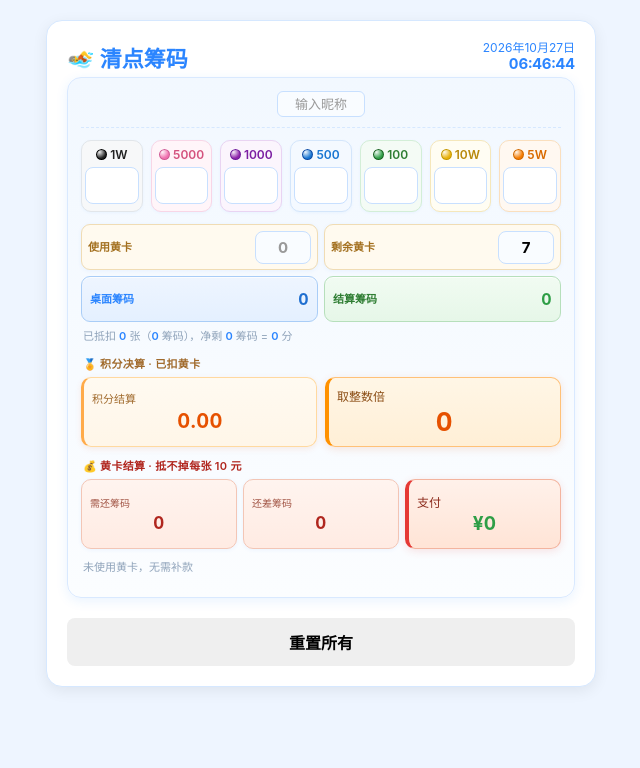
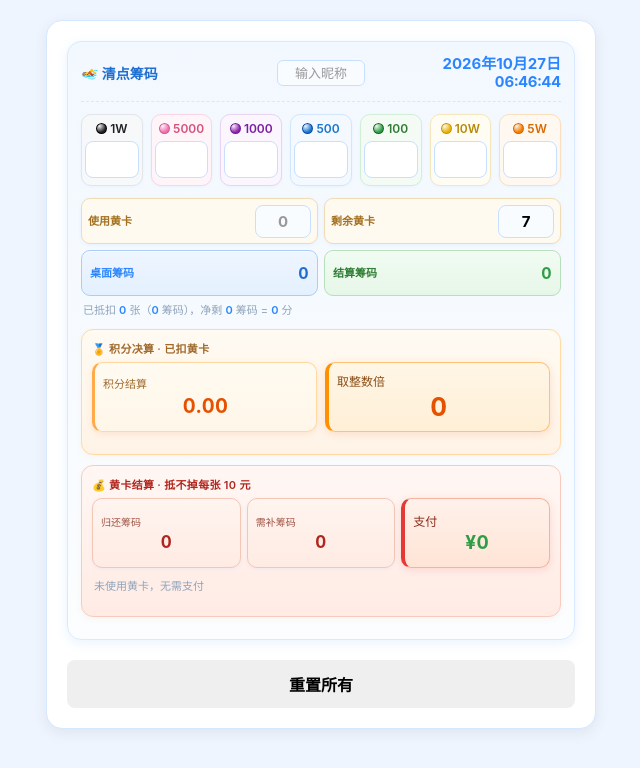
Before and after one commit to kuguahahaha/shuishang, a plain HTML site: page index.html in a window 1280 px wide. Shown: the whole page, without its empty margins (319-959 px from the left). Drawn offline with Linux system fonts and the light colour scheme.

Commit message:
ui: 头部三栏改版(标题|昵称|日期时间)、结算区加框、归还/需补筹码改名、黄卡张数限定0-7

```diff
--- a/index.html
+++ b/index.html
@@ -833,21 +833,74 @@
             background: linear-gradient(180deg, #fff4ef, #ffebe3);
             border-color: #f3c6b6;
         }
+
+        /* ===== 模块头部三栏：标题 | 昵称 | 日期时间 ===== */
+        .wc-head-side {
+            -webkit-box-flex: 1;
+            -ms-flex: 1 1 0;
+            flex: 1 1 0;
+            min-width: 0;
+            display: -webkit-box;
+            display: -ms-flexbox;
+            display: flex;
+            -webkit-box-align: center;
+            -ms-flex-align: center;
+            align-items: center;
+        }
+        .wc-head-right {
+            -webkit-box-pack: end;
+            -ms-flex-pack: end;
+            justify-content: flex-end;
+        }
+        .wc-head-title {
+            font-size: 14px;
+            font-weight: bold;
+            color: #1f6fd0;
+            white-space: nowrap;
+        }
+        /* 日期加粗，字号与时间一致 */
+        .clock-date {
+            font-size: 15px;
+            font-weight: bold;
+            color: #2b85ff;
+        }
+        /* ===== 区域大框 ===== */
+        .wc-block {
+            background: -webkit-linear-gradient(top, #fffaf2, #fff3e6);
+            background: linear-gradient(180deg, #fffaf2, #fff3e6);
+            border: 1px solid #ffd9a6;
+            border-radius: 12px;
+            padding: 10px 10px 12px;
+            margin-bottom: 10px;
+            -webkit-border-radius: 12px;
+            box-shadow: 0 2px 6px rgba(230, 140, 40, 0.07);
+        }
+        .wc-block-money {
+            background: -webkit-linear-gradient(top, #fff7f4, #ffebe4);
+            background: linear-gradient(180deg, #fff7f4, #ffebe4);
+            border-color: #f7ccc0;
+        }
+        .wc-block .wc-sub {
+            margin-left: 0;
+            margin-top: 0;
+        }
 </style>
 </head>
 <body>
 <div class="container">
-    <div class="page-head">
-        <h2>🏊 清点筹码</h2>
+<!-- ========== 新增模块：水上俱乐部 积分结算 ========== -->
+    <div class="wc-section">
+        <div class="wc-header">
+            <div class="wc-head-side">
+                <span class="wc-head-title">🏊 清点筹码</span>
+            </div>
+            <input type="text" id="wcNickname" class="wc-nick" placeholder="输入昵称" maxlength="12">
+            <div class="wc-head-side wc-head-right">
         <div class="clock">
             <div class="clock-date" id="clockDate">----年--月--日</div>
             <div class="clock-time" id="clockTime">--:--:--</div>
         </div>
             </div>
-<!-- ========== 新增模块：水上俱乐部 积分结算 ========== -->
-    <div class="wc-section">
-        <div class="wc-header">
-            <input type="text" id="wcNickname" class="wc-nick" placeholder="输入昵称" maxlength="12">
         </div>
 
         <!-- 7 个面额：常用小面额在前，大面额在后 -->
@@ -886,14 +939,14 @@
         <div class="wc-row2 wc-row-cards">
             <div class="wc-hands" id="wcHandsBox">
                 <span class="wc-hands-label">使用黄卡</span>
-                <input type="number" id="wcHands" step="1" placeholder="0">
+                <input type="number" id="wcHands" min="0" max="7" step="1" placeholder="0">
             </div>
             <div class="wc-hands">
                 <span class="wc-hands-label">剩余黄卡</span>
-                <input type="number" id="wcLeft" step="1" placeholder="7" class="wc-mini">
+                <input type="number" id="wcLeft" min="0" max="7" step="1" placeholder="7" class="wc-mini">
             </div>
         </div>
-        <div class="wc-err" id="wcHandsErr">黄卡张数必须为整数（正整数或负整数）</div>
+        <div class="wc-err" id="wcHandsErr">黄卡张数需为 0 ~ 7 之间的整数</div>
 
         <!-- 第三行：筹码（输出，整行） -->
         <div class="wc-row2 wc-row-chips">
@@ -908,7 +961,8 @@
         </div>
         <div class="wc-tip" id="wcDeductInfo"></div>
 
-        <!-- 积分结算结果（已扣黄卡后的净值） -->
+        <!-- 积分决算区 -->
+        <div class="wc-block">
             <div class="wc-sub">🏅 积分决算 · 已扣黄卡</div>
             <div class="wc-grid wc-final wc-grid-2">
                 <div class="wc-card">
@@ -920,16 +974,18 @@
                     <div class="wc-v" id="wcFloor">0</div>
                 </div>
             </div>
+        </div>
 
-        <!-- 黄卡（黄卡）结算：还差多少筹码 → 应付多少钱 -->
+        <!-- 黄卡结算区 -->
+        <div class="wc-block wc-block-money">
             <div class="wc-sub wc-sub-money">💰 黄卡结算 · 抵不掉每张 10 元</div>
             <div class="wc-grid wc-money">
                 <div class="wc-card">
-                <div class="wc-k">需还筹码</div>
+                    <div class="wc-k">归还筹码</div>
                     <div class="wc-v" id="wcNeedChips">0</div>
                 </div>
                 <div class="wc-card">
-                <div class="wc-k">还差筹码</div>
+                    <div class="wc-k">需补筹码</div>
                     <div class="wc-v" id="wcGapChips">0</div>
                 </div>
                 <div class="wc-card wc-card-pay" id="wcPayCard">
@@ -937,7 +993,8 @@
                     <div class="wc-v" id="wcPayMoney">¥0</div>
                 </div>
             </div>
-        <div class="wc-tip" id="wcMoneyInfo">手上筹码先按整张卡抵扣，抵不掉的每张黄卡付 10 元</div>
+            <div class="wc-tip" id="wcMoneyInfo">结算筹码先按整张卡归还黄卡，抵不掉的每张黄卡付 10 元</div>
+        </div>
     </div>
     <div class="btn-box">
         <button id="wcResetBtn">重置所有</button>
@@ -1053,9 +1110,21 @@
         return WC_DEFAULT_CARDS;
     }
 
+    // 读取黄卡张数：只允许 0 ~ 7 的整数
+    function readCards(el) {
+        const n = readInt(el);
+        if (n === null) {
+            return null;
+        }
+        if (n < 0 || n > 7) {
+            return null;
+        }
+        return n;
+    }
+
     // 黄卡张数 → 剩余黄卡（互斥：两者相加 = 目标张数）
     function syncLeftFromHands() {
-        const hands = readInt(wcHandsInput);
+        const hands = readCards(wcHandsInput);
         if (hands === null) {
             return;
         }
@@ -1064,7 +1133,7 @@
 
     // 剩余黄卡 → 黄卡张数（互斥，反推）
     function syncHandsFromLeft() {
-        const left = readInt(wcLeftInput);
+        const left = readCards(wcLeftInput);
         if (left === null) {
             return;
         }
@@ -1081,8 +1150,8 @@
         });
         wcChipTotalEl.textContent = intText(total);
 
-        // 2. 黄卡张数校验：允许空、正整数、负整数、0；不允许小数和乱填
-        const hands = readInt(wcHandsInput);
+        // 2. 黄卡张数校验：只允许 0 ~ 7 的整数
+        const hands = readCards(wcHandsInput);
 
         if (hands === null) {
             wcHandsBox.classList.add('is-error');
@@ -1126,14 +1195,14 @@
 
         if (gapCards > 0) {
             wcPayCard.classList.remove('is-ok');
-            wcMoneyInfo.innerHTML = '手上 <b>' + intText(total) + '</b> 筹码可抵 <b>' +
-                canOffset + '</b> 张，抵不掉 <b>' + gapCards + '</b> 张（<b>' +
-                intText(gapChips) + '</b> 筹码）→ 应付 <b>¥' + payMoney + '</b>';
+            wcMoneyInfo.innerHTML = '结算 <b>' + intText(total) + '</b> 筹码可归还黄卡 <b>' +
+                canOffset + '</b> 张，需支付 <b>' + gapCards + '</b> 张（<b>' +
+                intText(gapChips) + '</b> 筹码）';
         } else {
             wcPayCard.classList.add('is-ok');
             const extra = netChips;
-            wcMoneyInfo.innerHTML = (cardsUsed === 0 ? '未使用黄卡，' : '黄卡已用筹码抵清，') +
-                '无需补款' + (extra > 0 ? '，净剩 <b>' + intText(extra) + '</b> 筹码' : '');
+            wcMoneyInfo.innerHTML = (cardsUsed === 0 ? '未使用黄卡，无需支付' : '黄卡已用筹码抵清，无需支付') +
+                (extra > 0 ? '，净剩 <b>' + intText(extra) + '</b> 筹码' : '');
         }
         // 5. 提示小字：说明黄卡抵扣情况
         wcDeductInfo.innerHTML = '已抵扣 <b>' +
```
Lines whose indentation alone changed are shown as unchanged.
